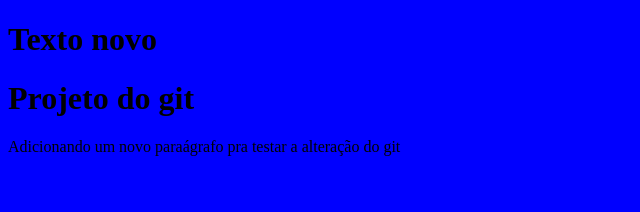
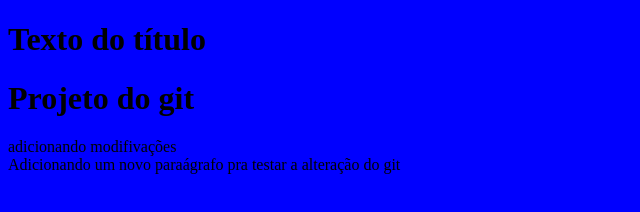
Before and after one commit to peronarthur/curso-git, a plain HTML site: page index.html in a window 1280 px wide. Shown: the whole page, without its empty margins (0-640 px from the left). Drawn offline with Linux system fonts and the light colour scheme.

Commit message:
Inicio do desenvolvimento na branch

```diff
--- a/index.html
+++ b/index.html
@@ -3,11 +3,14 @@
 <head>
 	<link rel="stylesheet" type="text/css" href="estilo.css">
 	<h1>
-		Texto novo
+		Texto do título
 	</h1>
 </head>
 <body>
 	<h1>Projeto do git</h1>
+	<div>
+		adicionando modifivações
+	</div>
 
 	<div>
 		Adicionando um novo paraágrafo pra testar a alteração do git
```
